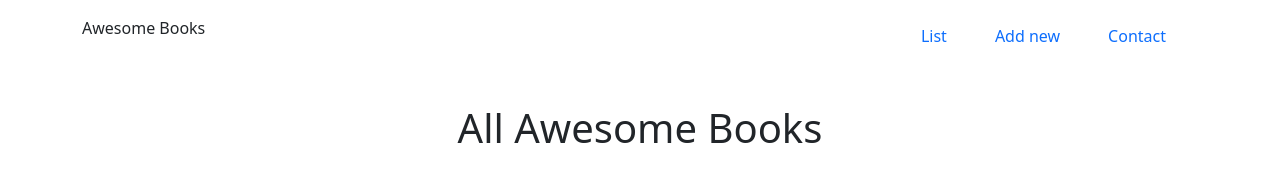
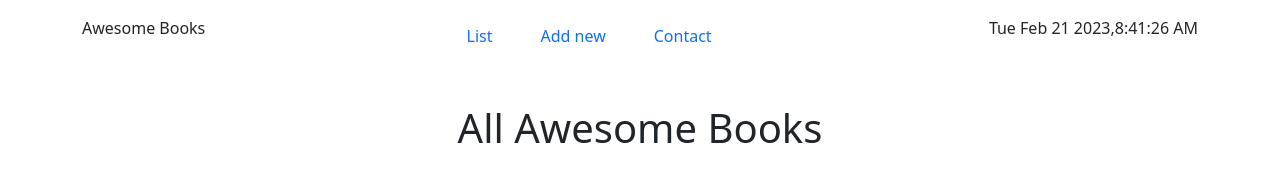
Before and after one commit to fuadmoin/library, a website: page index.html in a window 1280 px wide. Drawn offline with nearby package versions, Linux system fonts and the light colour scheme.

Commit message:
Add date after nav

```diff
--- a/index.html
+++ b/index.html
@@ -28,6 +28,7 @@
           </li>
         </ul>
       </div>
+      <p id="time"></p>
     </nav>
 
     <div
--- a/script.js
+++ b/script.js
@@ -104,4 +104,9 @@ window.onload = () => {
     }
   });
   section.style.display = 'block';
+
+  const date = document.getElementById('time');
+  let time = new Date();
+  date.innerHTML= time.toDateString() + "," + time.toLocaleTimeString();
+
 };
```
